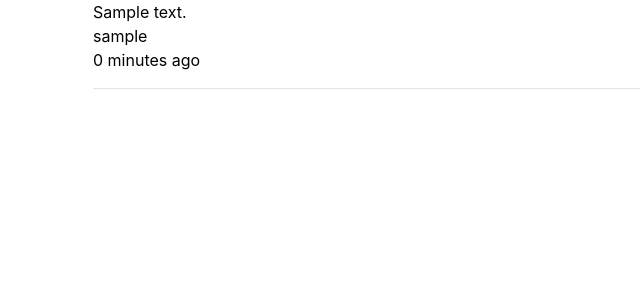
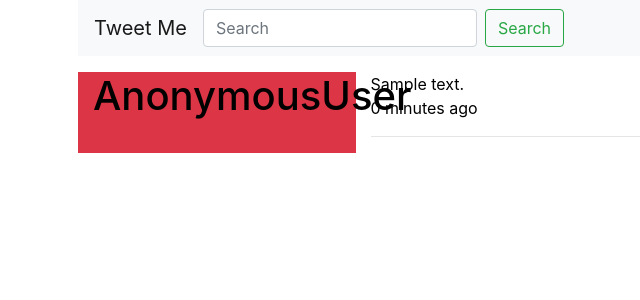
Before and after one commit to TobKed/django-tweet, a Django app: page /tweet/1/ in a window 1280 px wide. Shown: the top 300 px of the page, without its empty margins (7-647 px from the left). Run offline with Django 3.2, Linux system fonts and the light colour scheme; tables that the repository leaves empty hold one stand-in row (values such as "Sample post"); some libraries are stand-ins or nearby versions.

Commit message:
add navbar, refactor templates and forms

```diff
--- a/src/templates/base.html
+++ b/src/templates/base.html
@@ -22,8 +22,9 @@
 <body>
 
 <main role="main" class="container">
+    {% include "navbar.html" %}
     <div class="row">
-        <div class="col-md-12">
+        <div class="col-md-12 py-3">
 
             {% if messages %}
                 {% for message in messages %}
--- /dev/null
+++ b/src/templates/navbar.html
@@ -0,0 +1,14 @@
+<nav class="navbar navbar-expand-lg navbar-light bg-light">
+  <a class="navbar-brand" href="{% url "home-view" %}">Tweet Me</a>
+{#  <button class="navbar-toggler" type="button" data-toggle="collapse" data-target="#navbarSupportedContent" aria-controls="navbarSupportedContent" aria-expanded="false" aria-label="Toggle navigation">#}
+{#    <span class="navbar-toggler-icon"></span>#}
+{#  </button>#}
+    {% include "tweets/search_form.html" %}
+    <!--
+  <div class="collapse navbar-collapse" id="navbarSupportedContent">
+    <ul class="navbar-nav mr-auto">
+
+    </ul>
+  </div>
+  -->
+</nav>
--- a/src/tweet_me/urls.py
+++ b/src/tweet_me/urls.py
@@ -19,10 +19,11 @@ from django.conf import settings
 from django.conf.urls.static import static
 
 from .views import home
+from tweets.views import TweetListView
 
 urlpatterns = [
     path('admin/', admin.site.urls),
-    path('home', home, name='home-view'),
+    path('', TweetListView.as_view(), name='home-view'),
     path('tweet/', include(('tweets.urls', 'tweet'), namespace='tweet')),
 ]
 
--- a/src/tweets/forms.py
+++ b/src/tweets/forms.py
@@ -3,6 +3,12 @@ from .models import Tweet
 
 
 class TweetModelForm(forms.ModelForm):
+    content = forms.CharField(label="",
+                              widget=forms.Textarea(
+                                  attrs={"placeholder": "Your message",
+                                         "class": "form-control"}
+                              ))
+
     class Meta:
         model = Tweet
         fields = ["content"]
--- a/src/tweets/templates/tweets/form.html
+++ b/src/tweets/templates/tweets/form.html
@@ -1,8 +1,6 @@
-{% extends "base.html" %}
 {% load crispy_forms_tags %}
 {% block content %}
-
-    <form method="POST">
+    <form method="POST" action="{% if action_url %} {{ action_url }} {% endif %}">
         {% csrf_token %}
         <fieldset class="form-group">
             {{ form|crispy }}
--- a/src/tweets/templates/tweets/search_form.html
+++ b/src/tweets/templates/tweets/search_form.html
@@ -1,10 +1,4 @@
-<div class="row mt-2">
-    <div class="col-sm-12 text-center">
-        <form class="form-inline justify-content-center" method="GET" action="{% url "tweet:tweet-list-view" %}">
-            <div class="form-group">
-                <input class="form-control" name="q" type="text" placeholder="Search" aria-label="Search" value="{{ request.GET.q }}">
-            </div>
-            <button class="btn btn-info mx-2" type="submit" href="">Search</button>
-        </form>
-    </div>
-</div>
+<form class="form-inline my-2 my-lg-0" method="GET" action="{% url "tweet:tweet-search-view" %}">
+    <input class="form-control mr-sm-2" name="q" type="text" placeholder="Search" aria-label="Search" value="{{ request.GET.q }}">
+    <button class="btn btn-outline-success my-2 my-sm-0" type="submit" href="">Search</button>
+</form>
--- a/src/tweets/templates/tweets/tweet_detail.html
+++ b/src/tweets/templates/tweets/tweet_detail.html
@@ -3,10 +3,12 @@
 
     <div class="container">
         <div class="row">
-            <div class="col-md-12">
+            <div class="col-sm-3 col-xs-12 bg-danger">
+                <h1>{{ request.user }}</h1>
+            </div>
+            <div class="col-sm-9">
                 <p>
                     {{ object.content }} <br>
-                    {{ object.user }} <br>
                     {{ object.timestamp|timesince }} ago<br>
                 </p> <hr>
             </div> <!-- end col-md-12 -->
--- a/src/tweets/urls.py
+++ b/src/tweets/urls.py
@@ -1,4 +1,5 @@
 from django.urls import path
+from django.views.generic.base import RedirectView
 from .views import (
     TweetListView,
     TweetDetailView,
@@ -8,7 +9,8 @@ from .views import (
 )
 
 urlpatterns = [
-    path('', TweetListView.as_view(), name='tweet-list-view'),
+    path('', RedirectView.as_view(url="/"), name='tweet-list-view'),
+    path('search/', TweetListView.as_view(), name='tweet-search-view'),
     path('create/', TweetCreateView.as_view(), name='tweet-create-view'),
     path('<int:pk>/', TweetDetailView.as_view(), name='tweet-detail-view'),
     path('<int:pk>/update/', TweetUpdateView.as_view(), name='tweet-update-view'),
--- a/src/tweets/views.py
+++ b/src/tweets/views.py
@@ -27,7 +27,7 @@ class TweetUpdateView(LoginRequiredMixin, UserOwnerMixin, UpdateView):
 
 class TweetDeleteView(LoginRequiredMixin, DeleteView):
     model = Tweet
-    success_url = reverse_lazy("tweet:tweet-list-view")
+    success_url = reverse_lazy("tweet:tweet-create-view")
 
 
 class TweetDetailView(DetailView):
@@ -46,6 +46,11 @@ class TweetListView(ListView):
             )
         return queryset
 
+    def get_context_data(self, *args, **kwargs):
+        context = super().get_context_data(*args, **kwargs)
+        context["create_form"] = TweetModelForm()
+        context["create_url"] = reverse_lazy("tweet:tweet-create-view")
+        return context
 
 def tweet_detail_view(request, pk):
     obj = Tweet.objects.get(id=pk)
```
Also changed, not shown: src/tweets/templates/tweets/tweet_create_form.html (+6 -1 lines), src/tweets/templates/tweets/tweet_list.html (+11 -4 lines).
